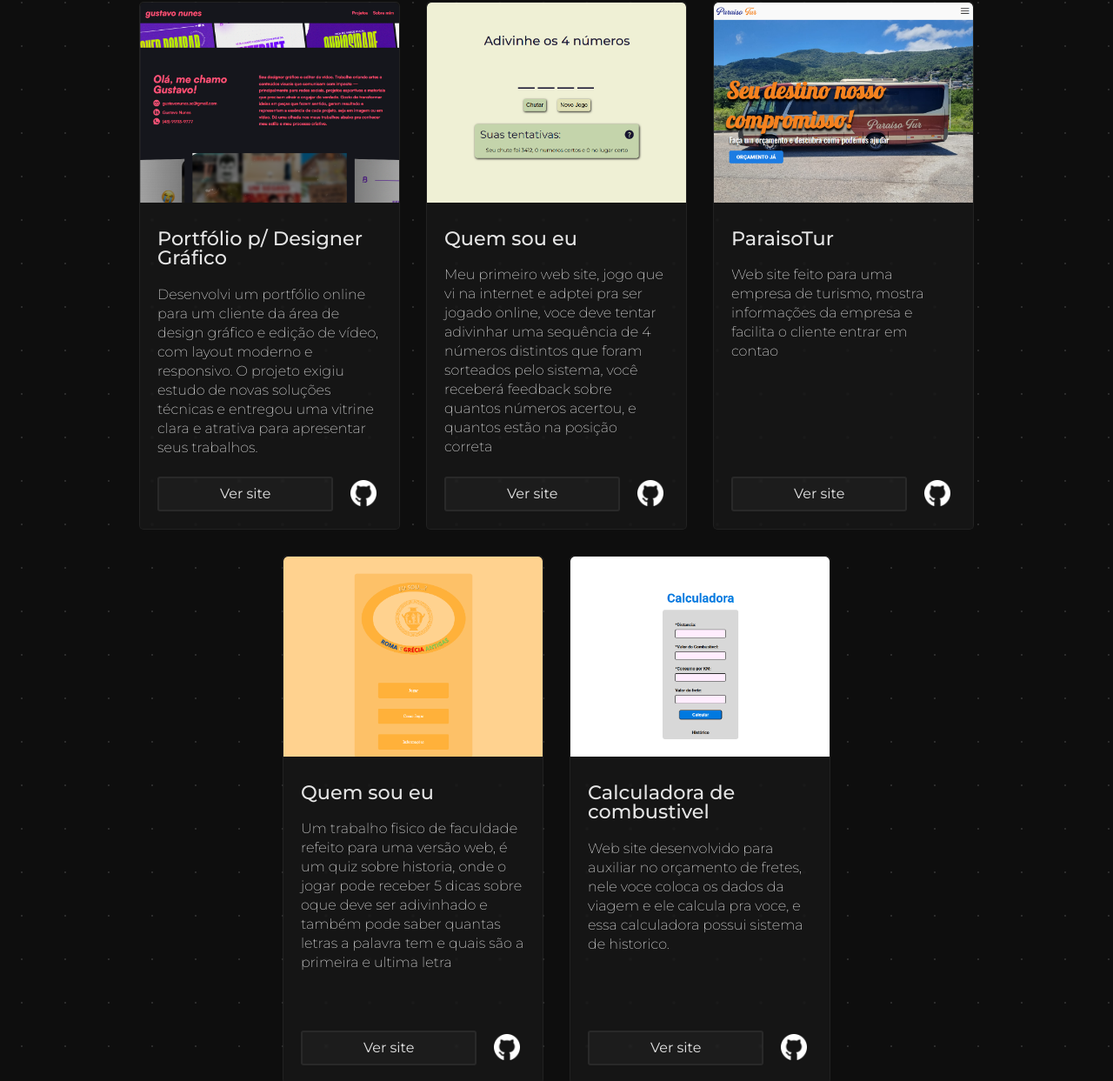
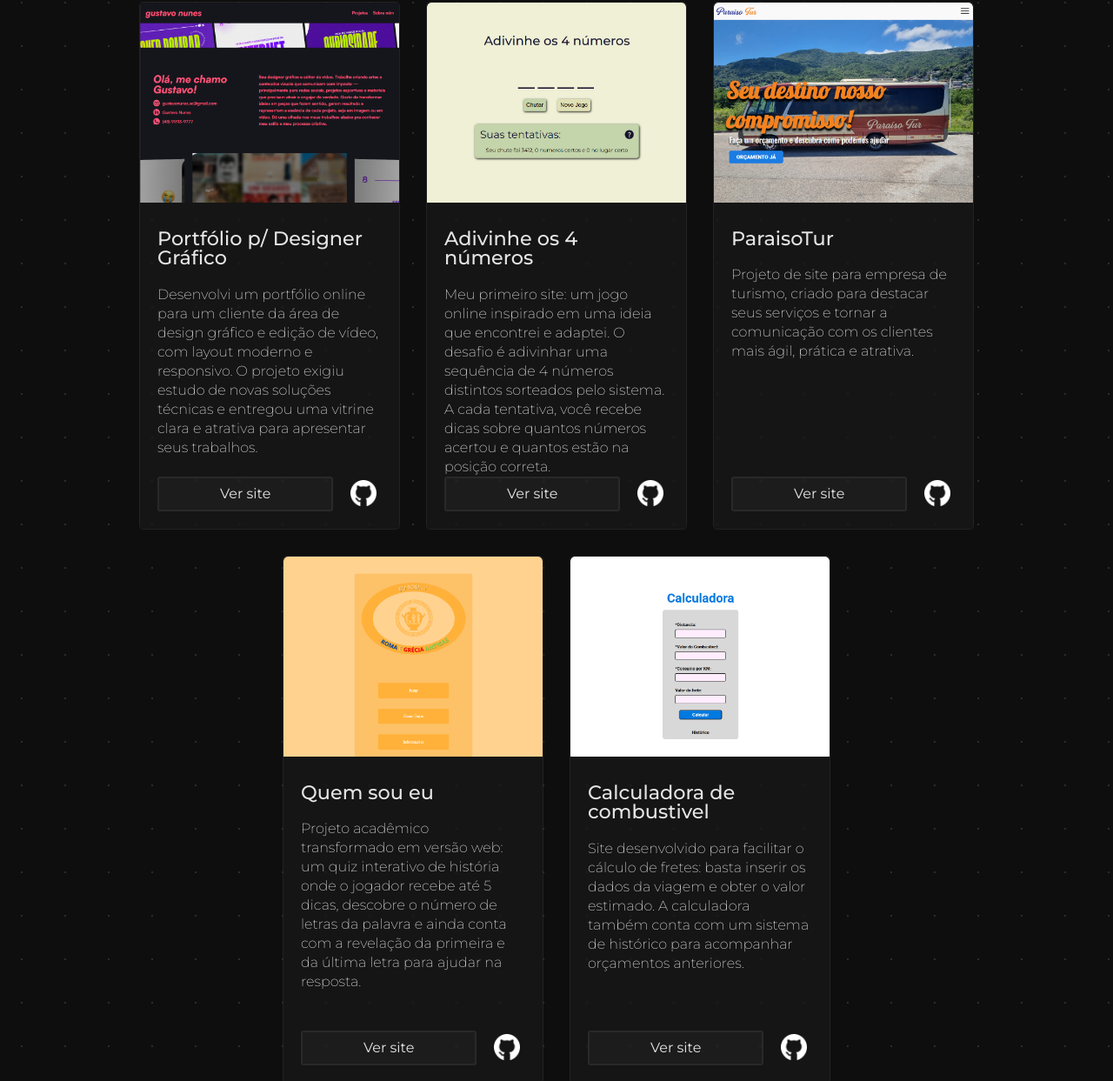
Before and after one commit to FernandoHazan/Portfolio, a plain HTML site: page portfolio/index.html in a window 1280 px wide. Shown: the part 1022-2265 px from the top of the page at 87% size. Drawn offline with Linux system fonts and the light colour scheme.

Commit message:
Correções: Favicon e titulo dos projetos arrumados

```diff
--- a/portfolio/index.html
+++ b/portfolio/index.html
@@ -4,6 +4,7 @@
 <head>
     <meta charset="UTF-8">
     <meta name="viewport" content="width=device-width, initial-scale=1.0">
+    <link rel="icon" href="favicon.ico" type="image/x-icon">
     <title>Pórtfolio - Fernando Hazan</title>
     <link rel="stylesheet" href="css/reset.css">
     <link rel="stylesheet" href="style.css">
@@ -104,8 +105,8 @@
                 <img src="assets/projetos/Capturar 2.PNG" alt="" class="projeto-img">
             </a>
             <div class="container-projeto-infos">
-                <h3 class="infos-titlo">Quem sou eu</h3>
-                <p class="infos-descricao">Meu primeiro web site, jogo que vi na internet e adptei pra ser jogado online, voce deve tentar adivinhar uma sequência de 4 números distintos que foram sorteados pelo sistema, você receberá feedback sobre quantos números acertou, e quantos estão na posição correta</p>
+                <h3 class="infos-titlo">Adivinhe os 4 números</h3>
+                <p class="infos-descricao">Meu primeiro site: um jogo online inspirado em uma ideia que encontrei e adaptei. O desafio é adivinhar uma sequência de 4 números distintos sorteados pelo sistema. A cada tentativa, você recebe dicas sobre quantos números acertou e quantos estão na posição correta.</p>
             </div>
             <div class="container-projeto-links">
                 <a href="https://adivinhe-os-4-digitos.vercel.app/" class="projeto-link-site" target="_blank">Ver site</a>
@@ -119,7 +120,7 @@
         </a>
         <div class="container-projeto-infos">
             <h3 class="infos-titlo">ParaisoTur</h3>
-            <p class="infos-descricao">Web site feito para uma empresa de turismo, mostra informações da empresa e facilita o cliente entrar em contao</p>
+            <p class="infos-descricao">Projeto de site para empresa de turismo, criado para destacar seus serviços e tornar a comunicação com os clientes mais ágil, prática e atrativa.</p>
         </div>
         <div class="container-projeto-links">
             <a href="https://paraiso-tur.vercel.app/" class="projeto-link-site" target="_blank">Ver site</a>
@@ -133,7 +134,7 @@
         </a>
         <div class="container-projeto-infos">
             <h3 class="infos-titlo">Quem sou eu</h3>
-            <p class="infos-descricao">Um trabalho fisico de faculdade refeito para uma versão web, é um quiz sobre historia, onde o jogar pode receber 5 dicas sobre oque deve ser adivinhado e também pode saber quantas letras a palavra tem e quais são a primeira e ultima letra</p>
+            <p class="infos-descricao">Projeto acadêmico transformado em versão web: um quiz interativo de história onde o jogador recebe até 5 dicas, descobre o número de letras da palavra e ainda conta com a revelação da primeira e da última letra para ajudar na resposta.</p>
         </div>
         <div class="container-projeto-links">
             <a href="https://quem-sou-eu-ten.vercel.app/" class="projeto-link-site" target="_blank">Ver site</a>
@@ -147,7 +148,7 @@
         </a>
         <div class="container-projeto-infos">
             <h3 class="infos-titlo">Calculadora de combustivel</h3>
-            <p class="infos-descricao">Web site desenvolvido para auxiliar no orçamento de fretes, nele voce coloca os dados da viagem e ele calcula pra voce, e essa calculadora possui sistema de historico.</p>
+            <p class="infos-descricao">Site desenvolvido para facilitar o cálculo de fretes: basta inserir os dados da viagem e obter o valor estimado. A calculadora também conta com um sistema de histórico para acompanhar orçamentos anteriores.</p>
         </div>
         <div class="container-projeto-links">
             <a href="https://calculadora-de-combustivel-alpha.vercel.app/" class="projeto-link-site" target="_blank">Ver site</a>
```
Also changed, not shown: portfolio/favicon.ico (added).
